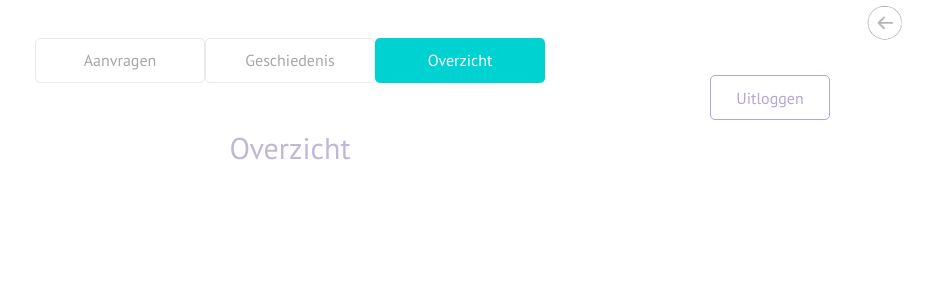
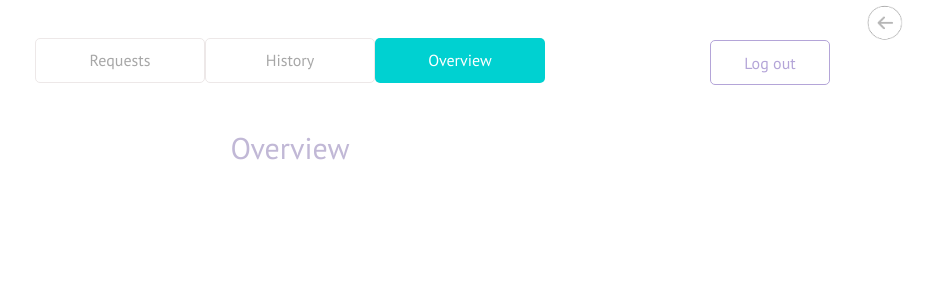
Before and after one commit to HayenPhan/banzai-scheduler, a PHP site: page /app/users/admin/overview.php in a window 1280 px wide. Shown: the top 300 px of the page, without its empty margins (350-1280 px from the left). Run offline with PHP 8.4, Linux system fonts and the light colour scheme; the visitor is signed in with stand-in values (Sample User, id 1); data that the repository does not hold is empty.

Commit message:
Changed lang

```diff
--- a/app/assets/styles/atoms/uitloggen.scss
+++ b/app/assets/styles/atoms/uitloggen.scss
@@ -101,7 +101,6 @@
 }
 
 .admin-requests-uitloggen {
-
   width: 150px;
   text-decoration: none;
 
@@ -123,12 +122,41 @@
       font-size: 16px;
       position: absolute;
       right: 100px;
+      top: 59px;
       border: 0.5px solid #B4A5D8;
-      margin-top: 30px;
+      margin: 0;
   }
 
     &__title {
 
+    }
+}
+
+.overview-uitloggen {
+    width: 150px;
+    height: 35px;
+    text-decoration: none;
+
+    border-radius: 5px;
+    display: flex;
+    justify-content: center;
+    align-items: center;
+
+    font-family: 'PT sans', sans-serif;
+    font-weight: 400;
+    font-size: 14px;
+    margin-top: 10px;
+    border: 0.5px solid #B4A5D8;
+    color: #B4A5D8;
+
+    @include breakpoint(laptop) {
+        width: 120px;
+        height: 45px;
+        font-size: 16px;
+        position: absolute;
+        right: 100px;
+        top: 40px;
+        margin: 0;
     }
 }
 
--- a/app/assets/styles/organisms/overview.scss
+++ b/app/assets/styles/organisms/overview.scss
@@ -91,3 +91,9 @@
 
 
 }
+
+.btn-primary, .btn-primary:hover, .btn-primary:active, .btn-primary:visited {
+    background-color: #00D1D1 !important;
+    border-style: none;
+    border-color: #00D1D1 !important;
+}
--- a/app/dist/css/main.css
+++ b/app/dist/css/main.css
@@ -158,8 +158,33 @@
       font-size: 16px;
       position: absolute;
       right: 100px;
+      top: 59px;
       border: 0.5px solid #B4A5D8;
-      margin-top: 30px; } }
+      margin: 0; } }
+
+.overview-uitloggen {
+  width: 150px;
+  height: 35px;
+  text-decoration: none;
+  border-radius: 5px;
+  display: flex;
+  justify-content: center;
+  align-items: center;
+  font-family: 'PT sans', sans-serif;
+  font-weight: 400;
+  font-size: 14px;
+  margin-top: 10px;
+  border: 0.5px solid #B4A5D8;
+  color: #B4A5D8; }
+  @media (min-width: 64em) {
+    .overview-uitloggen {
+      width: 120px;
+      height: 45px;
+      font-size: 16px;
+      position: absolute;
+      right: 100px;
+      top: 40px;
+      margin: 0; } }
 
 .history-uitloggen {
   width: 150px;
@@ -1492,6 +1517,11 @@ body {
   height: 50px;
   display: none; }
 
+.btn-primary, .btn-primary:hover, .btn-primary:active, .btn-primary:visited {
+  background-color: #00D1D1 !important;
+  border-style: none;
+  border-color: #00D1D1 !important; }
+
 .registration__container {
   position: relative;
   width: 100%; }
--- a/app/dist/css/organisms/overview.css
+++ b/app/dist/css/organisms/overview.css
@@ -96,3 +96,8 @@
   width: 50px;
   height: 50px;
   display: none; }
+
+.btn-primary, .btn-primary:hover, .btn-primary:active, .btn-primary:visited {
+  background-color: #00D1D1 !important;
+  border-style: none;
+  border-color: #00D1D1 !important; }
--- a/app/users/admin/overview.php
+++ b/app/users/admin/overview.php
@@ -54,7 +54,7 @@ if(isset($_POST['insertdata'])) {
 <html>
 <head>
     <meta charset="UTF-8">
-    <title> Bekijk de status van je aanvragen </title>
+    <title> Overview </title>
     <link rel="stylesheet" type="text/css" href="../../../app/dist/css/main.css">
     <link rel="stylesheet" href="https://stackpath.bootstrapcdn.com/bootstrap/4.5.0/css/bootstrap.min.css" integrity="sha384-9aIt2nRpC12Uk9gS9baDl411NQApFmC26EwAOH8WgZl5MYYxFfc+NcPb1dKGj7Sk" crossorigin="anonymous">
 
@@ -68,18 +68,18 @@ if(isset($_POST['insertdata'])) {
 
          <div class="requests-admin__button-wrapper">
              <a class="requests-admin__button" href="requests.php" id="aanvraag">
-                Aanvragen
+                Requests
              </a>
          </div>
          <div class="requests-admin__button-wrapper">
              <a class="requests-admin__button" href="history.php" id="history">
-                Geschiedenis
+                History
              </a>
          </div>
 
          <div class="requests-admin__button-wrapper">
              <a class="current requests-admin__button" href="overview.php" id="history">
-                Overzicht
+                Overview
              </a>
          </div>
 
@@ -90,15 +90,15 @@ if(isset($_POST['insertdata'])) {
          </a>
 
          <div class="admin-requests-uitloggen__wrapper">
-             <a class="admin-requests-uitloggen" href="../../logout.php">
-                Uitloggen
+             <a class="overview-uitloggen" href="../../logout.php">
+                Log out
              </a>
          </div>
 
      </div>
 
 
-           <h2 class="overview__title"> Overzicht </h2>
+           <h2 class="overview__title"> Overview </h2>
 
        <?php foreach($details as $key => $items) { ?>
 
@@ -128,7 +128,7 @@ if(isset($_POST['insertdata'])) {
                  <div class="modal-dialog">
                       <div class="modal-content">
                            <div class="modal-header">
-                                <h4 class="modal-title">Wijzig gegevens aanvraag</h4>
+                                <h4 class="modal-title">Edit details</h4>
                                 <button type="button" class="close" data-dismiss="modal">&times;</button>
                            </div>
 
@@ -138,11 +138,11 @@ if(isset($_POST['insertdata'])) {
 
                                <div class="modal-body" id="employee_detail">
                                     <div class="form-group">
-                                        <label for="request">Aanvraag</label> <br>
+                                        <label for="request">Request</label> <br>
                                         <input type="text" name="request" class="form-control" value="<?= $items['request'] ?>">
                                     </div>
                                     <div class="form-group">
-                                        <label for="request">Datum</label> <br>
+                                        <label for="request">Date</label> <br>
                                         <input type="text" name="date" class="form-control" value="<?= $items['date'] ?>">
                                     </div>
 
```
Also changed, not shown: app/dist/css/atoms/uitloggen.css (+26 -1 lines), app/users/admin/history.php (+7 -7 lines), app/users/admin/home.php (+6 -7 lines), app/users/admin/requests.php (+6 -6 lines), app/users/employee/home.php (+5 -6 lines), app/users/employee/overview.php (+5 -5 lines), app/users/employee/requests.php (+6 -6 lines), app/users/employee/requests_succes.php (+5 -5 lines), app/users/employee/status.php (+7 -7 lines).
